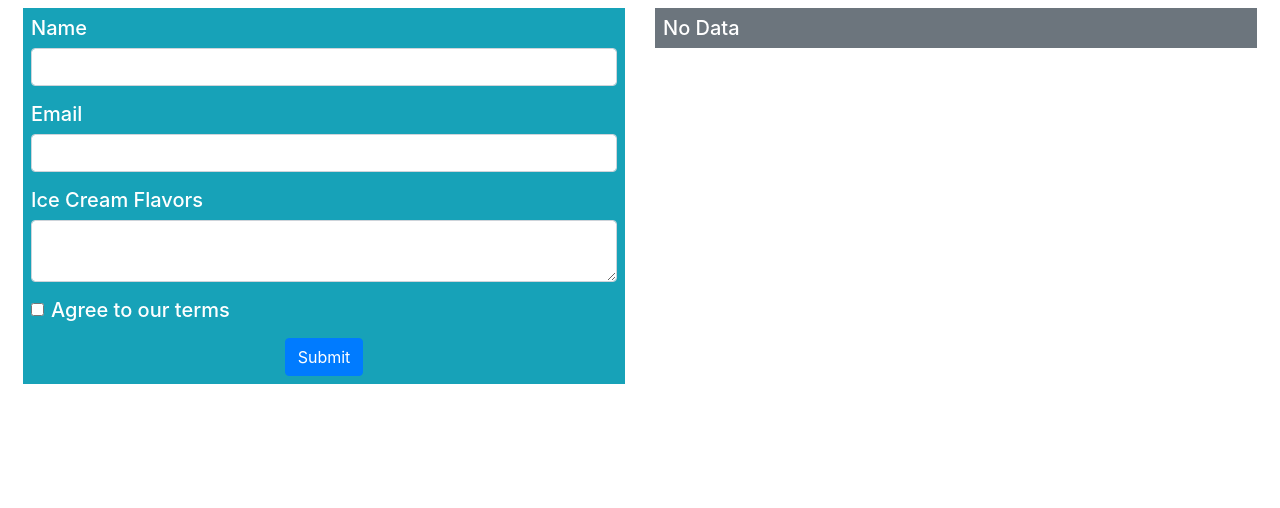
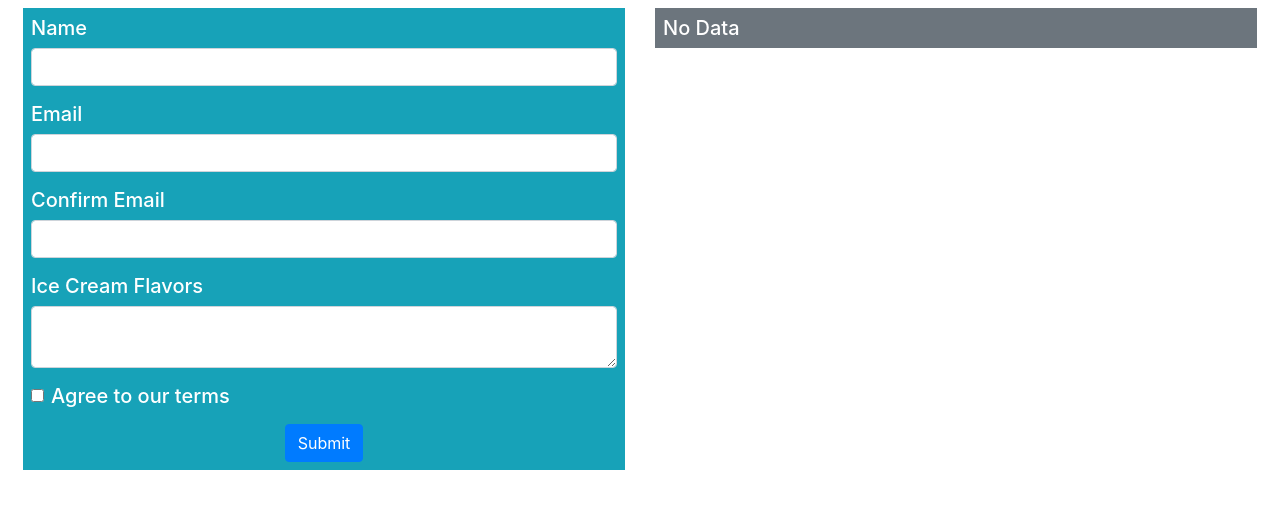
Before and after one commit to ndminh1307js/pro-react-16, a React (Create React App) app in the folder Chapter-15/forms/: page / in a window 1280 px wide. Shown: the top 508 px of the page. Built offline with nearby package versions, Linux system fonts and the light colour scheme.

Commit message:
Ensuring Matching Values

```diff
--- a/Chapter-15/forms/src/Editor.js
+++ b/Chapter-15/forms/src/Editor.js
@@ -8,12 +8,14 @@ export class Editor extends Component {
 		this.state = {
 			name: '',
 			email: '',
+			emailConfirm: '',
 			order: '',
 			terms: false,
 		};
 		this.rules = {
 			name: { required: true, minLength: 3, alpha: true },
 			email: { required: true, email: true },
+			emailConfirm: { required: true, email: true, equals: 'email' },
 			order: { required: true },
 			terms: { true: true },
 		};
@@ -57,6 +59,16 @@ export class Editor extends Component {
 						<ValidationMessage field='email' />
 					</div>
 					<div className='form-group'>
+						<label>Confirm Email</label>
+						<input
+							className='form-control'
+							name='emailConfirm'
+							value={this.state.emailConfirm}
+							onChange={this.updateFormValue}
+						/>
+						<ValidationMessage field='emailConfirm' />
+					</div>
+					<div className='form-group'>
 						<label>Ice Cream Flavors</label>
 						<textarea
 							className='form-control'
--- a/Chapter-15/forms/src/validation.js
+++ b/Chapter-15/forms/src/validation.js
@@ -33,6 +33,13 @@ export function ValidateData(data, rules) {
 					if (rules[field].email && !validator.isEmail(val)) {
 						fielderrors.push('Enter a valid email address');
 					}
+
+					if (
+						rules[field].equals &&
+						!validator.equals(val, data[rules[field].equals])
+					) {
+						fielderrors.push("Value don't match");
+					}
 				}
 			}
 
```
